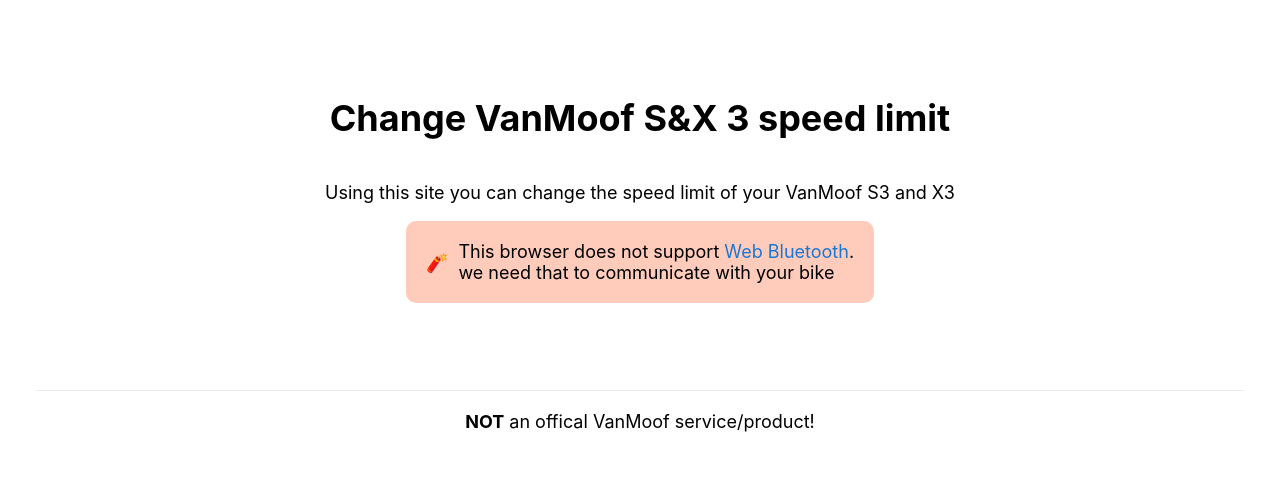
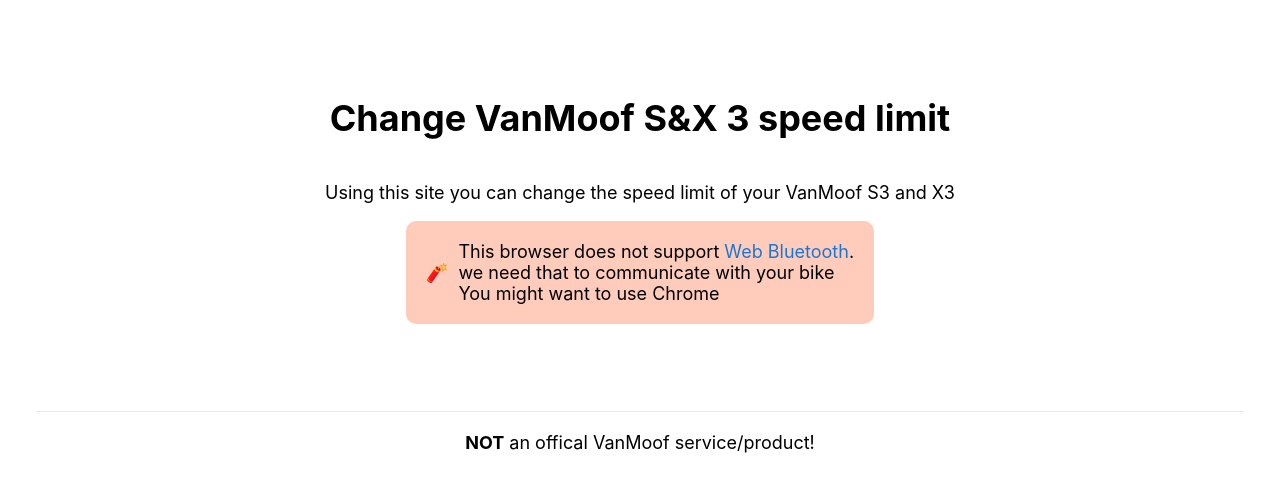
Before and after one commit to mjarkk/vanmoof-web-controller, a Next.js app: page / in a window 1280 px wide. Shown: the top 492 px of the page. Built offline with nearby package versions, Linux system fonts and the light colour scheme.

Commit message:
Add sugestions to unsupported message

```diff
--- /dev/null
+++ b/lib/Unsupported.tsx
@@ -0,0 +1,27 @@
+import styles from '../styles/Home.module.css'
+import UAParser from 'ua-parser-js'
+
+export default function Unsupported() {
+    return (
+        <div className={styles.errorBlock}>
+            <div>
+                This browser does not support <a href="https://caniuse.com/web-bluetooth">Web Bluetooth</a>.<br />
+                we need that to communicate with your bike<br />
+                {getSugestion()}
+            </div>
+        </div>
+    )
+}
+
+function getSugestion() {
+    const parser = new UAParser()
+
+    const os = parser.getOS().name?.toLowerCase()
+    const browser = parser.getBrowser().name?.toLowerCase()
+
+    if (os == 'ios') return <>On IOS You might want to try <a href='https://apps.apple.com/us/app/bluefy-web-ble-browser/id1492822055'>Bluefy – Web BLE Browser</a></>
+    if (browser == 'chrome') return undefined
+    if (os == 'windows') return <>You might want to use Chrome or Edge</>
+
+    return <>You might want to use Chrome</>
+}
--- a/package.json
+++ b/package.json
@@ -13,13 +13,15 @@
     "crypto-js": "^4.1.1",
     "next": "12.1.5",
     "react": "18.0.0",
-    "react-dom": "18.0.0"
+    "react-dom": "18.0.0",
+    "ua-parser-js": "^1.0.2"
   },
   "devDependencies": {
     "@types/crypto-js": "^4.1.1",
     "@types/node": "17.0.25",
     "@types/react": "18.0.6",
     "@types/react-dom": "18.0.2",
+    "@types/ua-parser-js": "^0.7.36",
     "@types/web-bluetooth": "^0.0.14",
     "eslint": "8.14.0",
     "eslint-config-next": "12.1.5",
--- a/pages/index.tsx
+++ b/pages/index.tsx
@@ -2,15 +2,15 @@
 import Head from 'next/head'
 import { FormEvent, ReactNode, useEffect, useState } from 'react'
 import styles from '../styles/Home.module.css'
-import { connectToBike, Bike } from '../lib/bike'
-import { setRevalidateHeaders } from 'next/dist/server/send-payload'
+import type { Bike } from '../lib/bike'
+import dynamic from 'next/dynamic'
+
+const Unsupported = dynamic(() => import('../lib/Unsupported'), { ssr: false })
 
 const API_KEY = 'fcb38d47-f14b-30cf-843b-26283f6a5819'
 
 const Home: NextPage = () => {
-  const [browserCompatible, setBrowserCompatible] = useState<{
-    bluetooth?: boolean
-  }>({})
+  const [browserCompatible, setBrowserCompatible] = useState(true)
   const [bikeCredentials, setBikeCredentials] = useState<undefined | BikeCredentials>(undefined)
   const [bikeInstance, setBikeInstance] = useState<undefined | Bike>(undefined)
 
@@ -24,18 +24,16 @@
     setBikeCredentials(undefined)
   }
 
-
   useEffect(() => {
     if (bikeCredentials)
       localStorage.setItem('vm-bike-credentials', JSON.stringify(bikeCredentials))
   }, [bikeCredentials])
 
   useEffect(() => {
-    setBrowserCompatible({
-      bluetooth: !!navigator.bluetooth,
-    })
+    setBrowserCompatible(!!navigator.bluetooth)
     const bikeCredentials = localStorage.getItem('vm-bike-credentials')
     if (bikeCredentials) setBikeCredentials(JSON.parse(bikeCredentials))
+    import('../lib/bike')
   }, [])
 
   useEffect(() => {
@@ -61,8 +59,14 @@
           Change VanMoof S&X 3 speed limit
         </h1>
 
-        {browserCompatible.bluetooth === false
-          ? <BrowserMissingFeatures />
+        {!browserCompatible || (!bikeInstance && !bikeCredentials) ?
+          <p className={styles.description}>
+            Using this site you can change the speed limit of your VanMoof S3 and X3
+          </p>
+          : undefined}
+
+        {!browserCompatible
+          ? <Unsupported />
           : bikeInstance
             ? <BikeControls
               bike={bikeInstance}
@@ -137,6 +141,7 @@
     try {
       setLoading(true)
       setError(undefined)
+      const { connectToBike } = await import('../lib/bike')
       const bike = await connectToBike({
         mac: bikeCredentials.mac,
         encryptionKey: bikeCredentials.encryptionKey,
@@ -173,23 +178,6 @@
       >
         Back to login
       </button>
-    </>
-  )
-}
-
-function BrowserMissingFeatures() {
-  return (
-    <>
-      <p className={styles.description}>
-        Using this site you can change the speed limit of your VanMoof S3 and X3
-      </p>
-
-      <div className={styles.errorBlock}>
-        <div>
-          This browser does not support <a href="https://caniuse.com/web-bluetooth">Web Bluetooth</a>.<br />
-          we need that to communicate with your bike
-        </div>
-      </div>
     </>
   )
 }
@@ -262,9 +250,6 @@
 
   return (
     <form className={styles.loginForm} onSubmit={onSubmit}>
-      <p className={styles.description}>
-        Using this site you can change the speed limit of your VanMoof S3 and X3
-      </p>
       <WarningBlock>This website is <b>NOT</b> an offical VanMoof service/product</WarningBlock>
       <WarningBlock>Changing your speed limit might cause you to drive faster than the laws allow you to in your country</WarningBlock>
       Login using your VanMoof account
```
Also changed, not shown: 1 other file (tests, documents, lock files or other folders).
